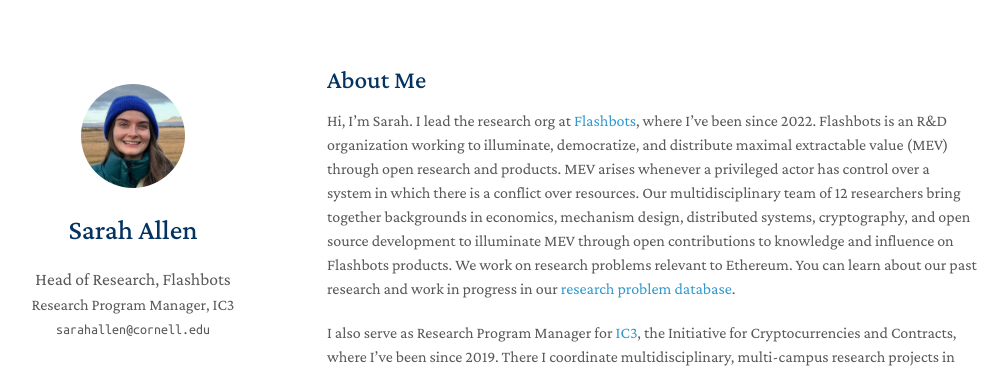
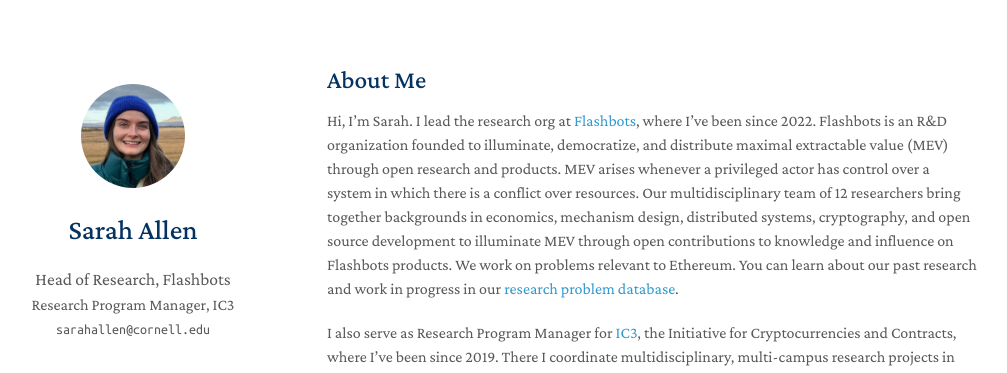
Before and after one commit to Bandeirainveste/bandeirainveste.github.io, a Jekyll site: the page built from index.md, in a window 1280 px wide and 900 px high. Shown: the top 373 px of the window, without its empty margins (143-1150 px from the left). Built offline with Jekyll 4.4.1, drawn with Linux system fonts in a browser that asks for light colours; a style sheet for code colours, icons or effects is not loaded; our own code applies the rules of GitHub Pages for plain Markdown files.

Commit message:
Update index.md

```diff
--- a/index.md
+++ b/index.md
@@ -6,11 +6,10 @@
 
 Hi, I'm Sarah. I lead the research org at [Flashbots](https://www.flashbots.net/),
 where I've been since 2022. Flashbots is an R&D organization
-working to illuminate, democratize, and distribute maximal extractable value (MEV) through open research and products.
+founded to illuminate, democratize, and distribute maximal extractable value (MEV) through open research and products.
 MEV arises whenever a privileged actor has control over a system in which there
 is a conflict over resources. Our multidisciplinary team of 12 researchers bring together backgrounds in economics, mechanism
-design, distributed systems, cryptography, and open source development to illuminate MEV through open contributions to knowledge and influence on Flashbots products. We work on
-research problems relevant to Ethereum. You can learn about our past research and
+design, distributed systems, cryptography, and open source development to illuminate MEV through open contributions to knowledge and influence on Flashbots products. We work on problems relevant to Ethereum. You can learn about our past research and
 work in progress in our
 [research problem database](https://www.flashbots.net/research-database).
 
```
